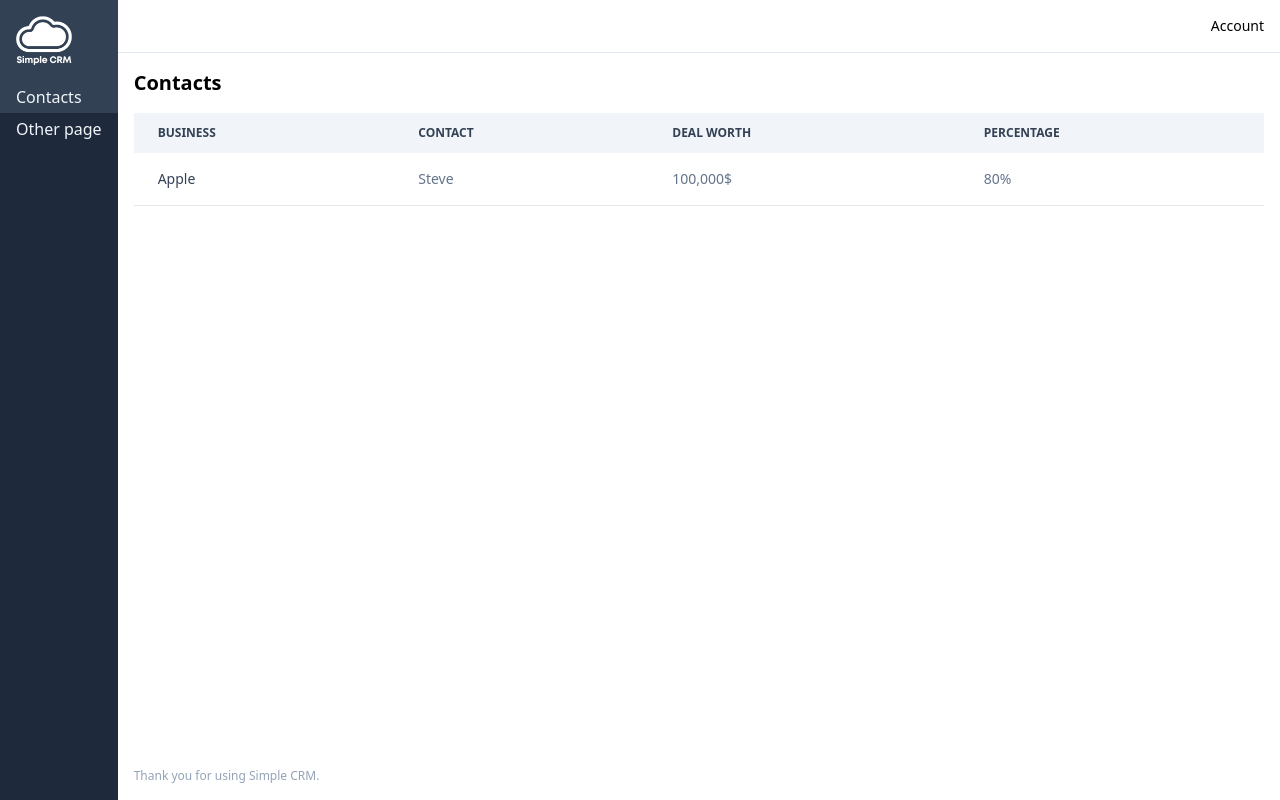
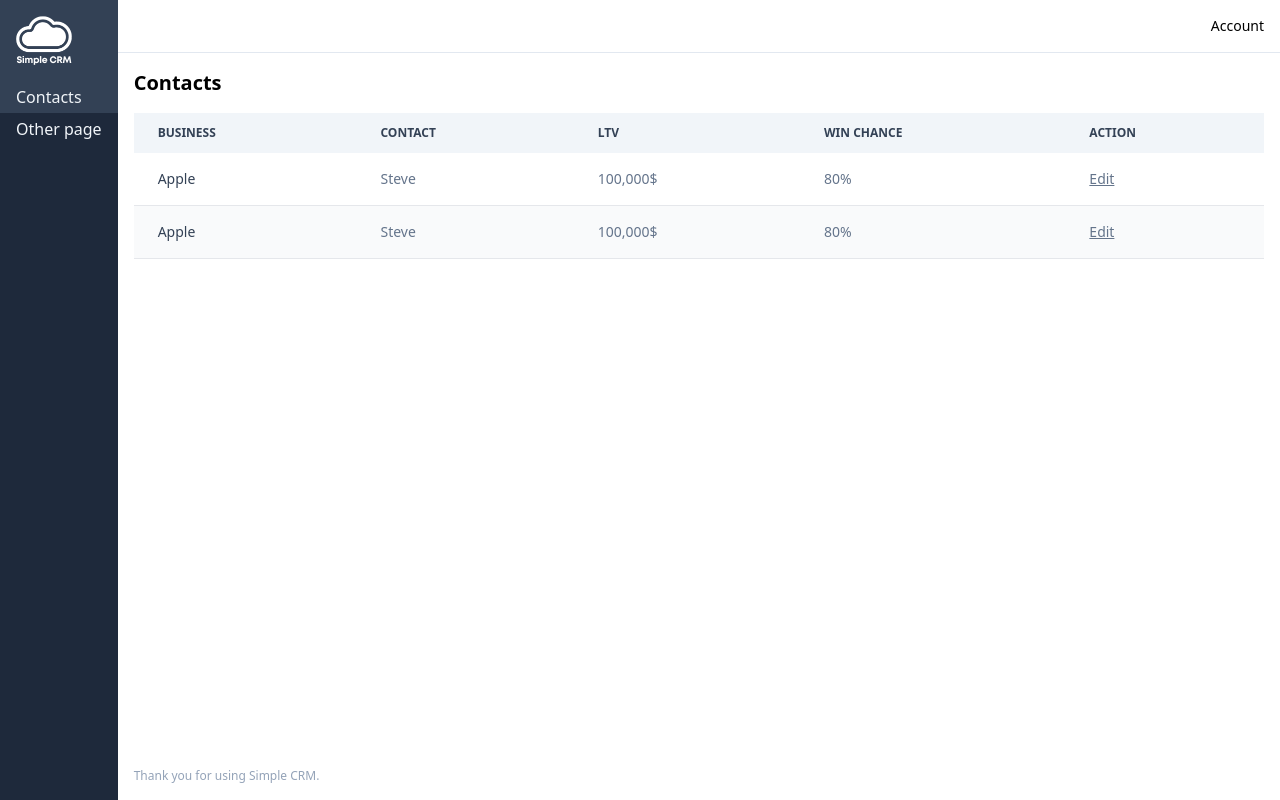
Before and after one commit to robertableson/crm, a Next.js app: page / in a window 1280 px wide. Built offline with nearby package versions, Linux system fonts and the light colour scheme.

Commit message:
Changing row bg color

```diff
--- a/components/ContactsList/ContactsList.js
+++ b/components/ContactsList/ContactsList.js
@@ -14,11 +14,14 @@ function ContactsList() {
                             Contact
                         </th>
                         <th scope="col" class="py-3 px-6">
-                            Deal worth
+                            LTV
                         </th>
                         <th scope="col" class="py-3 px-6">
-                            Percentage
+                            Win chance
                         </th>
+                        <th scope="col" class="py-3 px-6">
+                          Action
+                      </th>
                     </tr>
                 </thead>
                 <tbody>
@@ -35,6 +38,26 @@ function ContactsList() {
                         <td class="py-4 px-6">
                             80%
                         </td>
+                        <td class="py-4 px-6">
+                          <a href="#" class="font-medium text-slate-500 underline hover:underline">Edit</a>
+                      </td>
+                    </tr>
+                    <tr class="bg-gray-50 border-b">
+                        <th scope="row" class="py-4 px-6 font-medium text-slate-700 whitespace-nowrap">
+                            Apple
+                        </th>
+                        <td class="py-4 px-6">
+                            Steve
+                        </td>
+                        <td class="py-4 px-6">
+                            100,000$
+                        </td>
+                        <td class="py-4 px-6">
+                            80%
+                        </td>
+                        <td class="py-4 px-6">
+                          <a href="#" class="font-medium text-slate-500 underline hover:underline">Edit</a>
+                      </td>
                     </tr>
                 </tbody>
             </table>
```
